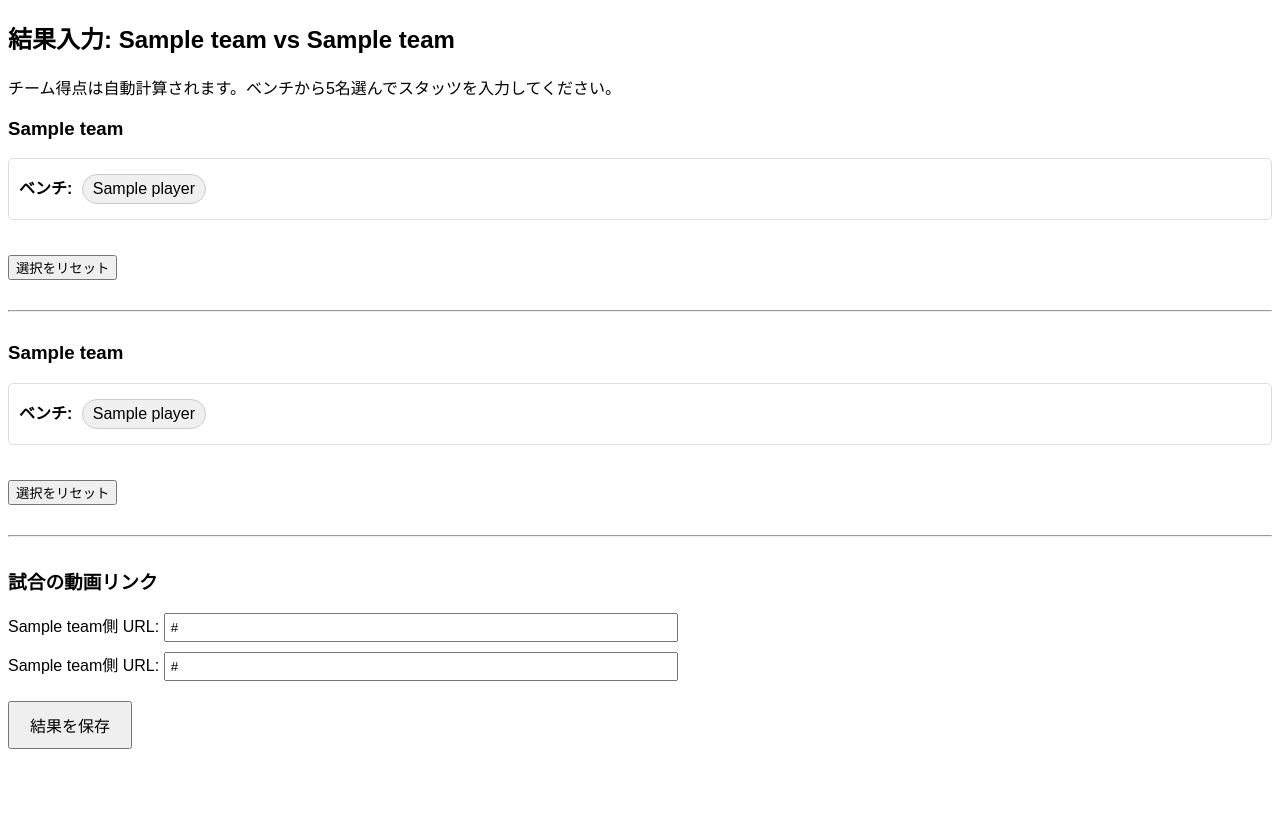
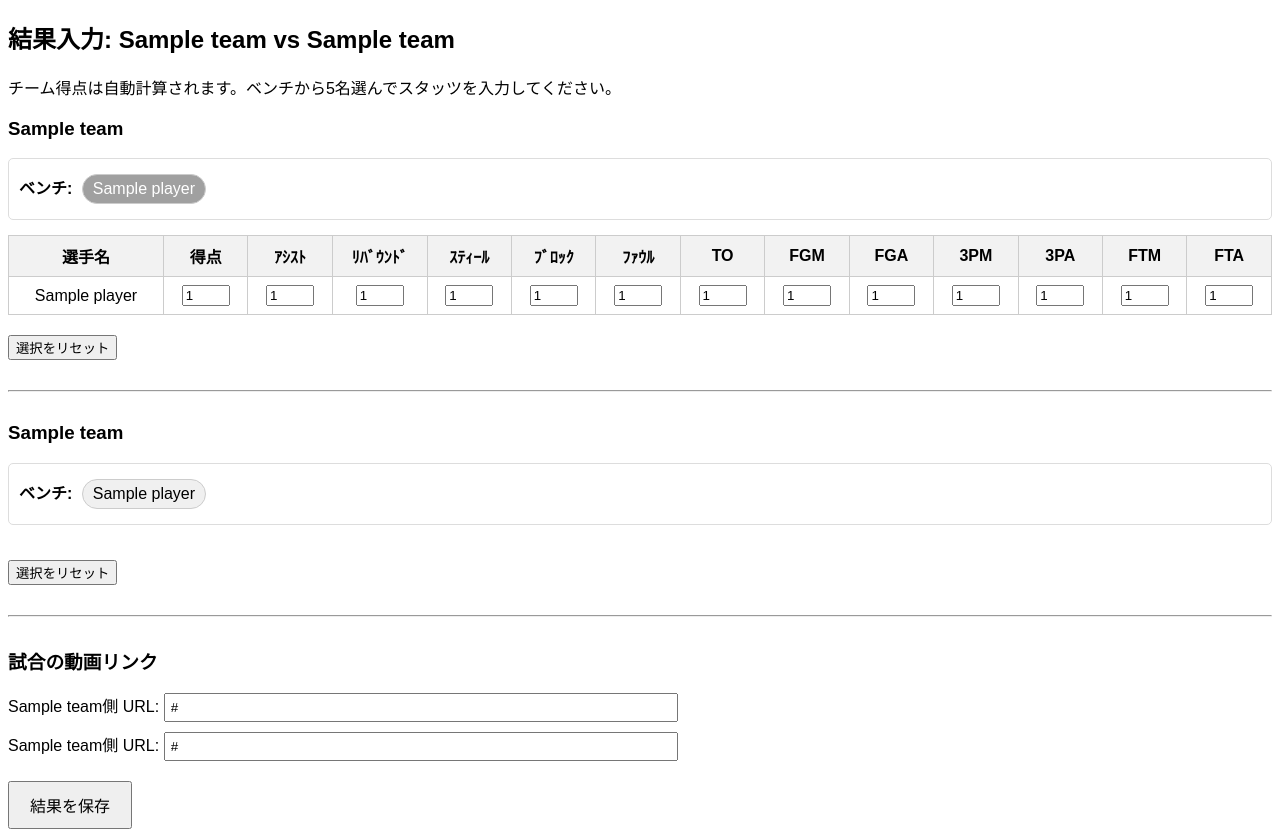
Before and after one commit to mito0612uni/NBA2K26-JPL, a Flask app: page /game/1/edit in a window 1280 px wide. Shown: the part 56-893 px from the top of the page. Before the commit the page ends 805 px from the top, so only its background shows below. Run offline with Flask 3, Linux system fonts and the light colour scheme; tables that the repository leaves empty hold one stand-in row (values such as "Sample post"); some libraries are stand-ins or nearby versions.

Commit message:
Fix edit_game TypeError and restore javascript

```diff
--- a/templates/game_edit.html
+++ b/templates/game_edit.html
@@ -15,7 +15,7 @@
   チーム得点は自動計算されます。ベンチから5名選んでスタッツを入力してください。
 </p>
 
-{# ★★★ 管理者限定の機能は、このifブロックで囲みます ★★★ #}
+{# 管理者限定の機能（不戦勝）は、ログインしているか確認してから表示 #}
 {% if current_user.is_authenticated and current_user.is_admin %}
 <div style="background-color: #f8d7da; border: 1px solid #f5c6cb; padding: 15px; border-radius: 5px; margin-bottom: 20px;">
     <h4>管理者アクション：不戦勝処理</h4>
@@ -89,6 +89,7 @@
 
 {% block scripts %}
 <script>
+// ★★★ ここからが抜け落ちていたJavaScriptです ★★★
 const existingStats = {{ stats | tojson }};
 
 document.addEventListener('DOMContentLoaded', function() {
@@ -110,9 +111,36 @@ document.addEventListener('DOMContentLoaded', function() {
   }
 
   function populateInitialStats() {
-    // (この関数の中身は変更なし)
+    const statsHeaderHome = document.getElementById('stats-header-home');
+    const statsBodyHome = document.getElementById('stats-body-home');
+    const statsHeaderAway = document.getElementById('stats-header-away');
+    const statsBodyAway = document.getElementById('stats-body-away');
+    let homeHasStats = false;
+    let awayHasStats = false;
+
+    // 既存のスタッツを読み込む
+    for (const playerId in existingStats) {
+      const player = document.querySelector(`.bench-player[data-player-id='${playerId}']`);
+      if (player) {
+        const teamId = player.dataset.teamId;
+        const playerName = player.dataset.playerName;
+        if (teamId === 'home') {
+          statsBodyHome.insertAdjacentHTML('beforeend', createPlayerRow(playerId, playerName, teamId));
+          player.classList.add('selected');
+          homeHasStats = true;
+        } else if (teamId === 'away') {
+          statsBodyAway.insertAdjacentHTML('beforeend', createPlayerRow(playerId, playerName, teamId));
+          player.classList.add('selected');
+          awayHasStats = true;
+        }
+      }
+    }
+
+    if (homeHasStats) statsHeaderHome.innerHTML = createHeaderRow();
+    if (awayHasStats) statsHeaderAway.innerHTML = createHeaderRow();
   }
 
+  // ★ ページ読み込み時にこの関数を実行
   populateInitialStats();
 
   // --- 手動入力の処理 ---
@@ -136,7 +164,12 @@ document.addEventListener('DOMContentLoaded', function() {
 
   document.querySelectorAll('.reset-btn').forEach(button => {
     button.addEventListener('click', function() {
-      // (リセットボタンの処理は変更なし)
+      const teamId = this.dataset.teamId;
+      document.getElementById(`stats-header-${teamId}`).innerHTML = '';
+      document.getElementById(`stats-body-${teamId}`).innerHTML = '';
+      document.querySelectorAll(`#bench-${teamId} .bench-player`).forEach(span => {
+        span.classList.remove('selected');
+      });
     });
   });
 });
```
